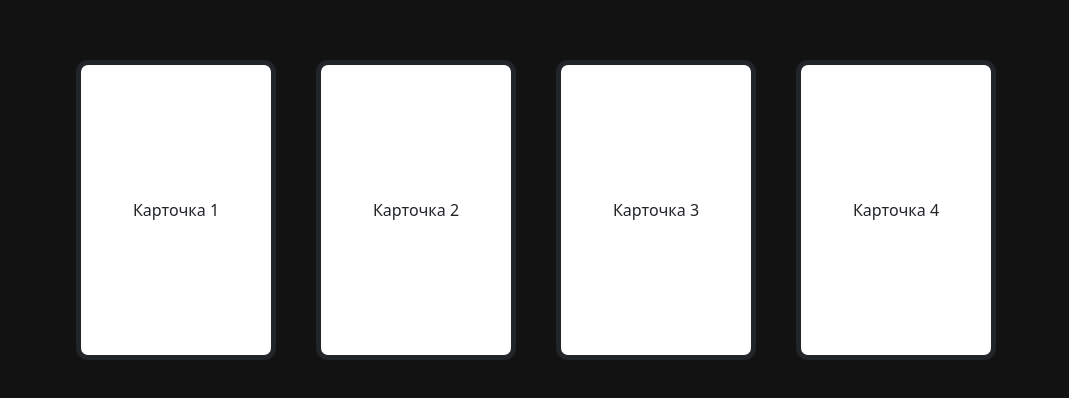
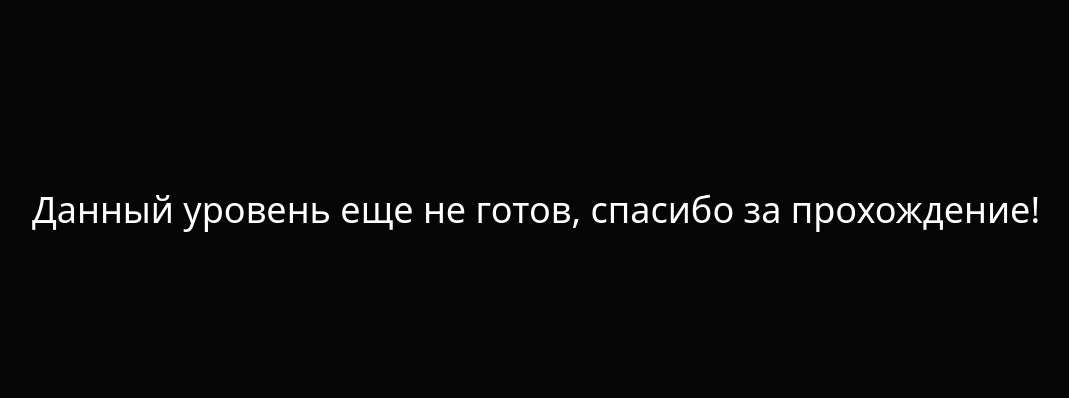
Before and after one commit to GinKey/reactstart, a React (Create React App) app: page /second in a window 1280 px wide. Shown: the part 190-588 px from the top of the page, without its empty margins (104-1173 px from the left). Built offline with nearby package versions, Linux system fonts and the light colour scheme.

Commit message:
alpha test

```diff
--- a/src/Pages/SecondPage.js
+++ b/src/Pages/SecondPage.js
@@ -58,19 +58,35 @@ function SecondPage() {
 
     return (
         <div className={'app'}>
-            {cardList.map(card =>
-                <div
-                    onDragStart={(e) => dragStartHandler(e, card)}
-                    onDragLeave={(e) => dragEndHandler(e)}
-                    onDragEnd={(e) => dragEndHandler(e)}
-                    onDragOver={(e) => dragOverHandler(e)}
-                    onDrop={(e) => dropHandler(e, card)}
-                    draggable={true}
-                    className={'card'}>
-                    {card.text}
-                </div>
-            )}
-
+            {/*{cardList.map(card =>*/}
+            {/*    <div*/}
+            {/*        onDragStart={(e) => dragStartHandler(e, card)}*/}
+            {/*        onDragLeave={(e) => dragEndHandler(e)}*/}
+            {/*        onDragEnd={(e) => dragEndHandler(e)}*/}
+            {/*        onDragOver={(e) => dragOverHandler(e)}*/}
+            {/*        onDrop={(e) => dropHandler(e, card)}*/}
+            {/*        draggable={true}*/}
+            {/*        className={'card'}>*/}
+            {/*        {card.text}*/}
+            {/*    </div>*/}
+            {/*)}*/}
+            <div
+                style={{
+                    position: 'fixed',
+                    top: '0',
+                    left: '0',
+                    width: '100%',
+                    height: '100%',
+                    backgroundColor: 'rgba(0, 0, 0, 0.7)',
+                    display: 'flex',
+                    justifyContent: 'center',
+                    alignItems: 'center',
+                    fontSize: '36px',
+                    color: 'white',
+                    zIndex: '999',
+                }}>
+                Данный уровень еще не готов, спасибо за прохождение!
+            </div>
         </div>
     );
 }
```
